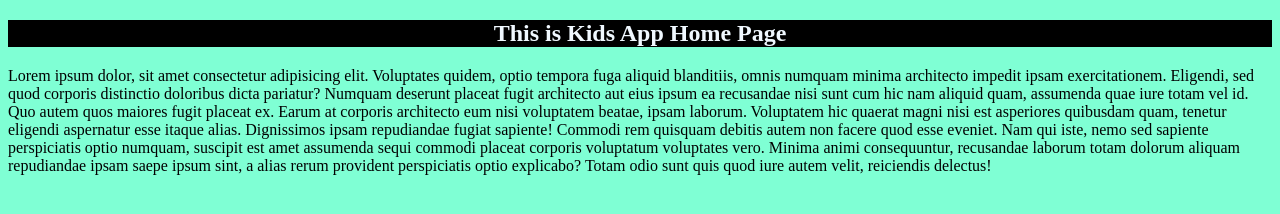
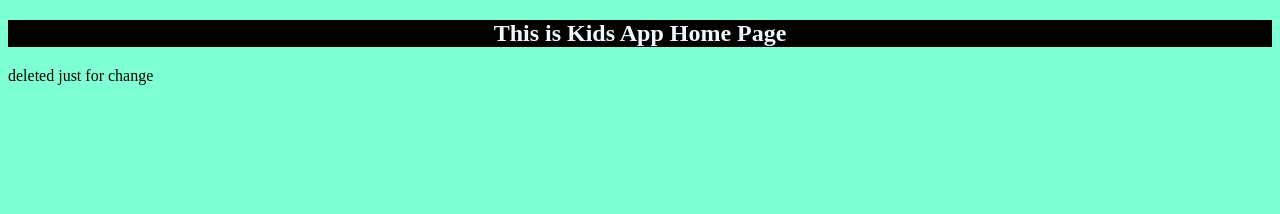
Before and after one commit to Lokisalar/KidsApp, a plain HTML site: page index.html in a window 1280 px wide. Drawn offline with Linux system fonts and the light colour scheme.

Commit message:
this is my file

```diff
--- a/index.html
+++ b/index.html
@@ -11,11 +11,7 @@
 <body>
     <h2>This is Kids App Home Page</h2>
     <p>
-        Lorem ipsum dolor, sit amet consectetur adipisicing elit. Voluptates quidem, optio tempora fuga aliquid blanditiis, omnis numquam minima architecto impedit ipsam exercitationem. Eligendi, sed quod corporis distinctio doloribus dicta pariatur?
-        Numquam deserunt placeat fugit architecto aut eius ipsum ea recusandae nisi sunt cum hic nam aliquid quam, assumenda quae iure totam vel id. Quo autem quos maiores fugit placeat ex.
-        Earum at corporis architecto eum nisi voluptatem beatae, ipsam laborum. Voluptatem hic quaerat magni nisi est asperiores quibusdam quam, tenetur eligendi aspernatur esse itaque alias. Dignissimos ipsam repudiandae fugiat sapiente!
-        Commodi rem quisquam debitis autem non facere quod esse eveniet. Nam qui iste, nemo sed sapiente perspiciatis optio numquam, suscipit est amet assumenda sequi commodi placeat corporis voluptatum voluptates vero.
-        Minima animi consequuntur, recusandae laborum totam dolorum aliquam repudiandae ipsam saepe ipsum sint, a alias rerum provident perspiciatis optio explicabo? Totam odio sunt quis quod iure autem velit, reiciendis delectus!
+       deleted just for change
     </p>
 </body>
 </html>
```
